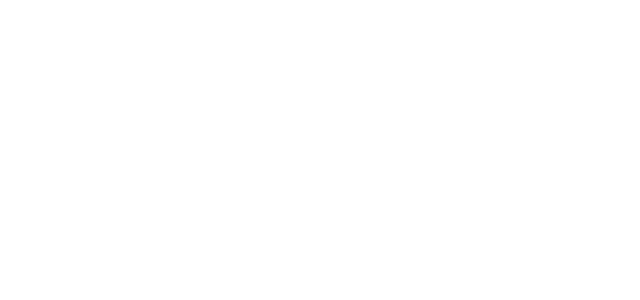
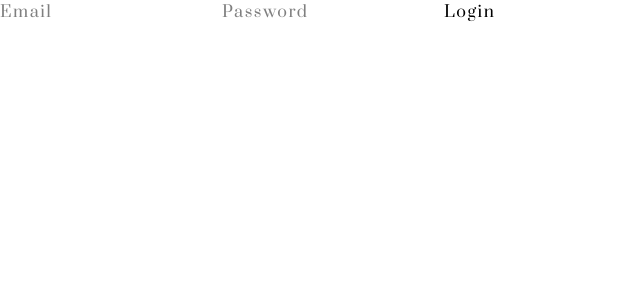
Before and after one commit to poshan25/Daraz, a React (Vite) app: page /adminform in a window 1280 px wide. Before the commit this address had no page. Shown: the top 300 px of the page, without its empty margins (0-640 px from the left). Built offline with nearby package versions, Linux system fonts and the light colour scheme.

Commit message:
update the code and add admin

```diff
--- a/src/App.jsx
+++ b/src/App.jsx
@@ -4,7 +4,7 @@
 import "./App.css";
 import AdminAddProduct from "./pages/AdminAddProduct";
 // import UserProducts from "./pages/UserProducts";
-import { Route, Routes } from "react-router-dom";
+import { Form, Route, Routes } from "react-router-dom";
 import Home from "./pages/Home";
 import PlaceOrder from "./pages/PlaceOrder";
 import ViewOrder from "./pages/ViewOrder";
@@ -14,26 +14,43 @@
 // import TrackOrder from "./components/OrderStatus";
 import ToReceive from "./components/ToReceive";
 import '@fontsource/prata';
+
 // import { Routes, Route } from "react-router-dom";
+import AdminRoute from "./components/AdminRoute";
 import AdminLayout from "./components/AdminLayout";
+
+// import AdminLayout from "./components/AdminLayout";
 import UserLayout from "./components/UserLayout";
 import './index.css';
 import Received from "./components/Received";
 import UserCart from "./components/UserCart";
+// import Form from "./components/Form";
+
 import UserProducts from "./pages/UserProducts";
+// import AdminLogin from "./components/AdminLogin"; // or your login component path
+
 import OrderStatus from "./components/OrderStatus";
 import Products from "./pages/Products";
+import AdminForm from "./components/AdminForm";
+import AdminLogin from "./components/AdminForm";
 
 function App() {
   return (
     <Routes>
     <Route path="/" element={<Home />}></Route>
-        <Route path="/admin" element={<Admin />}></Route>
+        <Route path="/admin" element={
+          <AdminRoute>
+             <Admin />
+          </AdminRoute>
+         }></Route>
       <Route path="/adminAddProduct" element={<AdminAddProduct />}></Route>
             <Route path="/products" element={<Products />}></Route>
+      <Route path="/login" element={<AdminLogin />} />
 
       <Route path="/userCart" element={<UserCart />}></Route>
             <Route path="/viewOrder" element={<ViewOrder />}></Route>
+
+            <Route path="/adminform" element={<AdminForm />}></Route>
 
       <Route path="/orderStatus" element={<OrderStatus />}></Route>
 
--- /dev/null
+++ b/src/components/AdminForm.jsx
@@ -0,0 +1,150 @@
+// // import React, { useState } from 'react'
+
+// // const Form = () => {
+
+// //     const [formData, setFormData] = useState({
+// //  email:'', password:''
+// //     })
+
+// //     console.log(formData)
+
+// //     function handleChange(event){
+// //         setFormData((prevFormData) => {
+// //             return{
+// //                 ...prevFormData,[event.target.name]:event.target.value
+
+// //             }
+// //         })
+// //     }
+
+
+// //   return (
+// //     <div>
+// //         <form >
+// //             <input  placeholder='Email'
+// //             name='email'
+// //             onChange={handleChange}    />
+
+// //              <input  placeholder='Password'
+// //             name='Password'
+// //             onChange={handleChange}    />
+
+// //             <button type='submit'>submit</button>
+
+
+// //         </form>
+
+// //     </div>
+// //   )
+// // }
+
+// // export default Form
+
+
+
+// import { useState } from "react";
+// import supabase from "../supabaseClient"; // your supabase config
+// import { useNavigate } from "react-router-dom";
+
+// const AdminForm = () => {
+//   const navigate = useNavigate;
+//   const [email, setEmail] = useState("");
+//   const [password, setPassword] = useState("");
+
+//   const handleLogin = async (e) => {
+//     e.preventDefault();
+
+//     // Only allow preset admin email
+//     if (email !== "admin@123.com") {
+//       alert("Access denied: Only admin can log in");
+//       return;
+//     }
+
+//     const { data, error } = await supabase.auth.signInWithPassword({
+//       email,
+//       password,
+//     });
+
+//     if (error) {
+//       alert("Login failed: " + error.message);
+//     } else {
+//       alert("Admin logged in successfully!");
+//       // Redirect to admin dashboard, example:
+//       navigate("/admin");
+//     }
+//   };
+
+//   return (
+//     <form onSubmit={handleLogin}>
+//       <input
+//         type="email"
+//         placeholder="Admin Email"
+//         value={email}
+//         onChange={(e) => setEmail(e.target.value)}
+//       />
+//       <input
+//         type="password"
+//         placeholder="Password"
+//         value={password}
+//         onChange={(e) => setPassword(e.target.value)}
+//       />
+//       <button type="submit">Login</button>
+//     </form>
+//   );
+// };
+
+// export default AdminForm;
+
+
+
+
+import { useState } from "react";
+import { useNavigate } from "react-router-dom";
+import supabase from "../supabaseClient";
+
+const AdminLogin = () => {
+  const [email, setEmail] = useState("");
+  const [password, setPassword] = useState("");
+  const navigate = useNavigate(); // hooks at top level
+
+  const handleLogin = async (e) => {
+    e.preventDefault();
+
+    if (email !== "admin@123.com") {
+      alert("Access denied: Only admin can log in");
+      return;
+    }
+
+    const { data, error } = await supabase.auth.signInWithPassword({
+      email,
+      password,
+    });
+
+    if (error) {
+      alert("Login failed: " + error.message);
+    } else {
+      alert("Admin logged in successfully!");
+      navigate("/admin");
+    }
+  };
+
+  return (
+    <form onSubmit={handleLogin}>
+      <input
+        type="email"
+        placeholder="Email"
+        value={email}
+        onChange={(e) => setEmail(e.target.value)}
+      />
+      <input
+        type="password"
+        placeholder="Password"
+        value={password}
+        onChange={(e) => setPassword(e.target.value)}
+      />
+      <button type="submit">Login</button>
+    </form>
+  );
+};
+
+export default AdminLogin;
--- a/src/components/AdminLayout.jsx
+++ b/src/components/AdminLayout.jsx
@@ -1,11 +1,29 @@
 import React from "react";
 import AdminNav from "./AdminNav";
 import Footer from "./Footer";
-
+import { useEffect } from "react";
+import { useNavigate } from "react-router-dom";
+import supabase from "../supabaseClient";
 // import AdminNav from "./AdminNav";
 // import Footer from "./Footer";
 
 const AdminLayout = () => {
+    const navigate = useNavigate();
+
+  useEffect(() => {
+  const checkSession = async () => {
+    const { data: { session } } = await supabase.auth.getSession();
+    console.log("Session in AdminLayout:", session);
+
+    if (!session || session.user.email.trim().toLowerCase() !== "admin@123.com") {
+      alert("Unauthorized");
+      navigate("/adminform");
+    }
+  };
+
+  checkSession();
+}, []);
+
   return (
     <>
       <AdminNav />
--- /dev/null
+++ b/src/components/AdminRoute.jsx
@@ -0,0 +1,74 @@
+// import { useEffect, useState } from "react";
+// import { Navigate, useNavigate } from "react-router-dom";
+// import supabase from "../supabaseClient";
+
+// const AdminRoute = ({ children }) => {
+//     const navigate = useNavigate()
+//   const [authorized, setAuthorized] = useState(null); // null = loading
+// useEffect(() => {
+//   const checkAuth = async () => {
+//     const { data: { session } } = await supabase.auth.getSession();
+//     console.log("AdminRoute session:", session);
+
+//     if (session && session.user.email.trim().toLowerCase() === "admin@123.com") {
+//       console.log("AdminRoute: authorized");
+//       setAuthorized(true);
+//     } else {
+//       console.log("AdminRoute: NOT authorized");
+//       setAuthorized(false);
+//     }
+//   };
+
+//   checkAuth();
+// }, []);
+
+//   if (authorized === null) {
+//     return <div>Loading...</div>; // or spinner
+//   }
+
+//   if (!error) {
+//   alert("Admin logged in successfully!");
+//   navigate("/adminlayout"); // <-- make sure this is correct
+// }
+
+
+// };
+
+// export default AdminRoute;
+import { useEffect, useState } from "react";
+import { Navigate } from "react-router-dom";
+import supabase from "../supabaseClient";
+
+const AdminRoute = ({ children }) => {
+  const [authorized, setAuthorized] = useState(null); // null = loading
+
+  useEffect(() => {
+    const checkAuth = async () => {
+      const { data: { session } } = await supabase.auth.getSession();
+      console.log("AdminRoute session:", session);
+
+      if (session && session.user.email.trim().toLowerCase() === "admin@123.com") {
+        console.log("AdminRoute: authorized");
+        setAuthorized(true);
+      } else {
+        console.log("AdminRoute: NOT authorized");
+        setAuthorized(false);
+      }
+    };
+
+    checkAuth();
+  }, []);
+
+  if (authorized === null) {
+    return <div>Loading...</div>;
+  }
+
+  if (!authorized) {
+    alert("Unauthorized! Please login as admin.");
+    return <Navigate to="/form" replace />; // redirect to login page
+  }
+
+  return children; // user is authorized, render the protected component
+};
+
+export default AdminRoute;
--- a/src/pages/Footer.jsx
+++ b/src/pages/Footer.jsx
@@ -128,7 +128,7 @@
                 Basantapur, Kathmandu, Nepal
               </li>
 
-            <Link to="/verify">Switch Role</Link>
+            <Link to="/adminform">Switch Role</Link>
             </ul>
           </div>
 
--- a/src/pages/Home.jsx
+++ b/src/pages/Home.jsx
@@ -6,6 +6,7 @@
 import User from '../components/User'
 import Footer from './Footer'
 import BestSelling from '../components/BestSelling'
+import Form from '../components/AdminForm'
 
 // import BestSelling from '../components/BestSelling'
 
@@ -22,6 +23,9 @@
         <Footer/>
         {/* <Verify/> */}
     </div>
+    // <div>
+    //   <Form/>
+    // </div>
   )
 }
 
```
